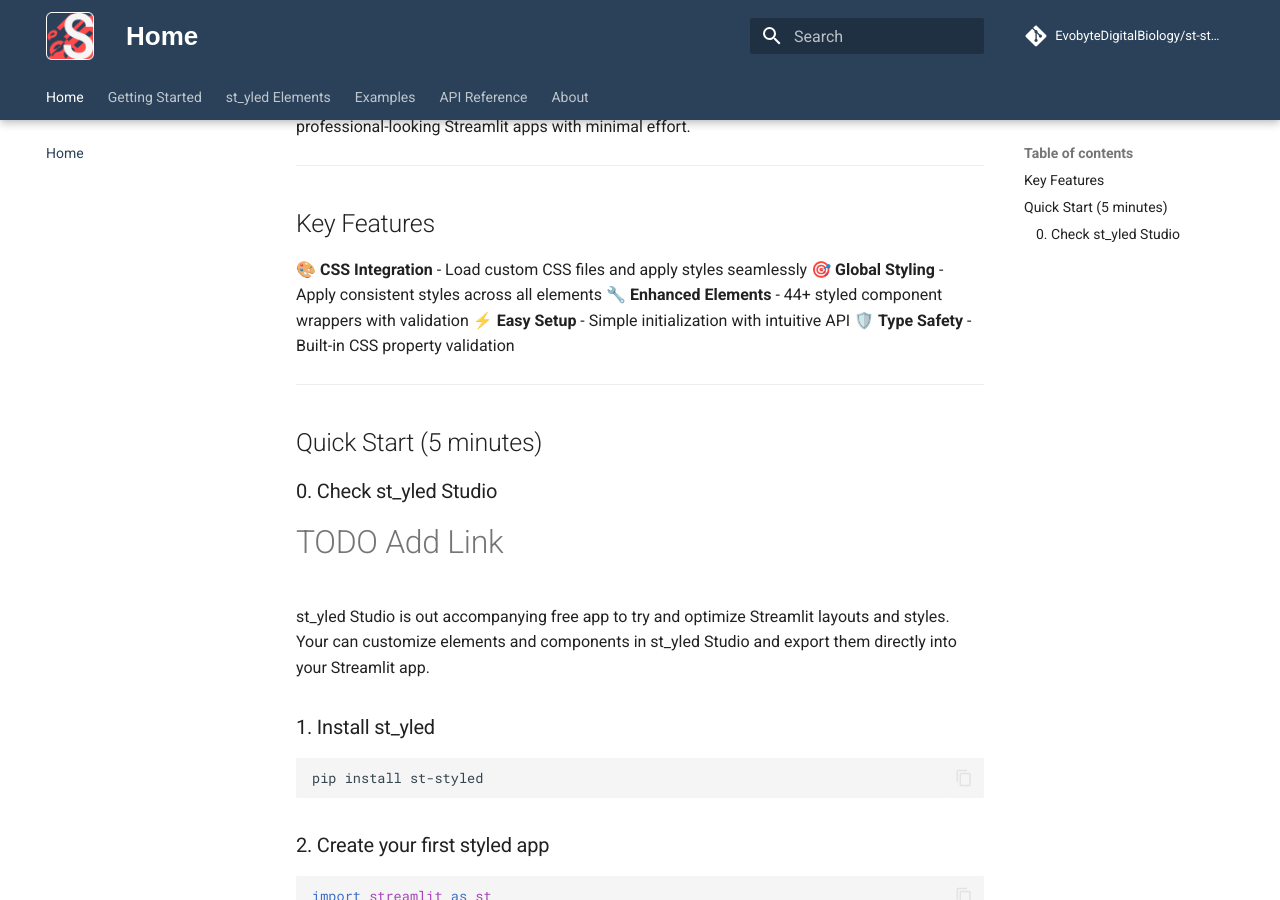
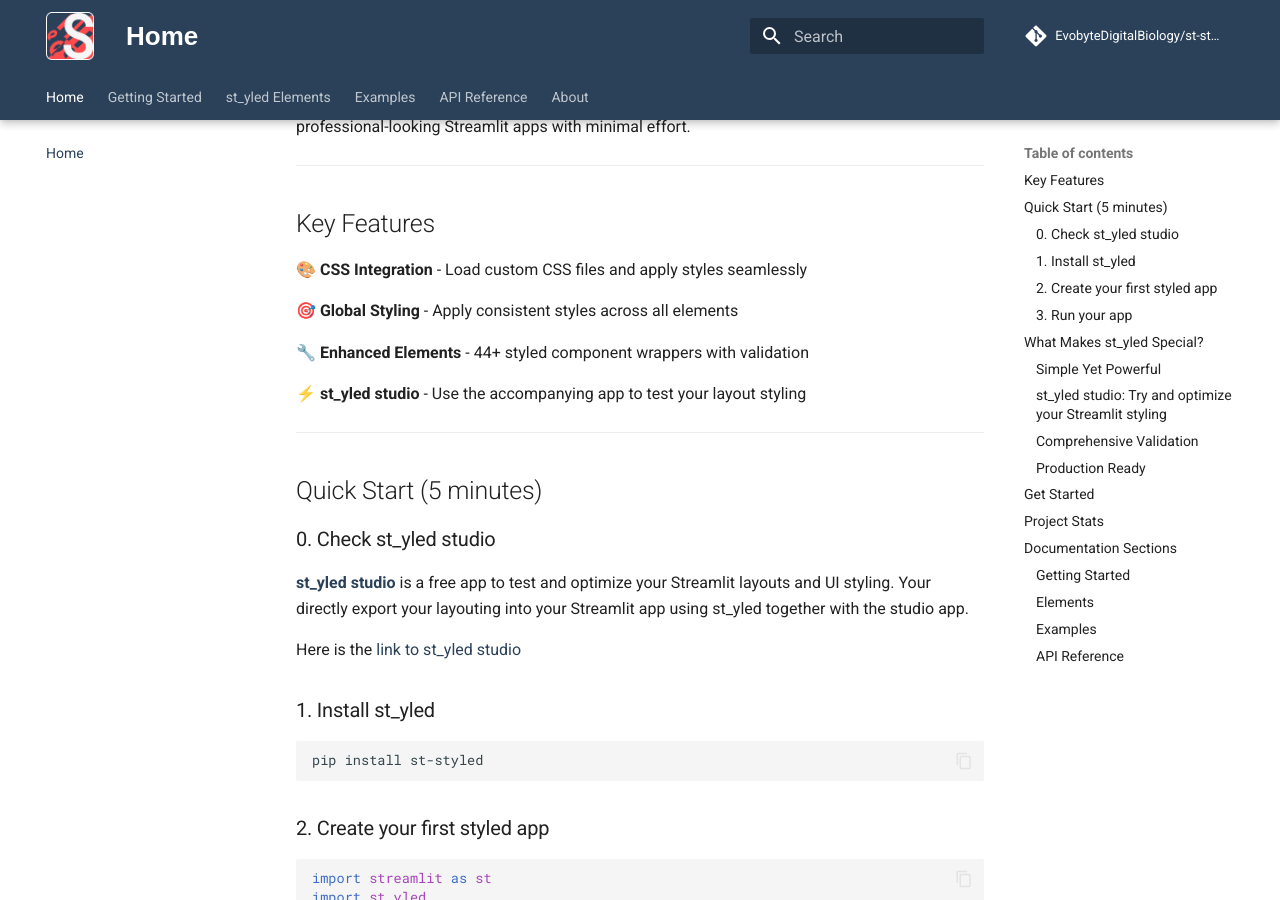
Before and after one commit to EvobyteDigitalBiology/st-styled, an MkDocs documentation site: the page built from docs/index.md, in a window 1280 px wide and 900 px high, scrolled down 272 px. Built offline with MkDocs 1.6.1 and Material for MkDocs 9.7.7, drawn with Linux system fonts in a browser that asks for light colours; comment, search, counter and statistics services are not loaded; some of the changed text lies outside the part shown.

Commit message:
Docs: Update

````diff
--- a/docs/changelog.md
+++ b/docs/changelog.md
@@ -5,10 +5,11 @@
 The format is based on [Keep a Changelog](https://keepachangelog.com/en/1.1.0/),
 and this project adheres to [Semantic Versioning](https://semver.org/spec/v2.0.0.html).
 
-## [Unreleased]
+## v0.1.0
 
 ### Added
 
+- First release with elements and theme styling
 
 ### Changed
 
--- a/docs/index.md
+++ b/docs/index.md
@@ -11,20 +11,23 @@
 ## Key Features
 
 🎨 **CSS Integration** - Load custom CSS files and apply styles seamlessly
+
 🎯 **Global Styling** - Apply consistent styles across all elements
+
 🔧 **Enhanced Elements** - 44+ styled component wrappers with validation
-⚡ **Easy Setup** - Simple initialization with intuitive API
-🛡️ **Type Safety** - Built-in CSS property validation
+
+⚡ **st_yled studio** - Use the accompanying app to test your layout styling
 
 ---
 
 ## Quick Start (5 minutes)
 
-### 0. Check st_yled Studio
+### 0. Check st_yled studio
 
-#TODO Add Link
-st_yled Studio is out accompanying free app to try and optimize Streamlit layouts and styles.
-Your can customize elements and components in st_yled Studio and export them directly into your Streamlit app.
+[**st_yled studio**](https://styled-studio.streamlit.app/) is a free app to test and optimize your Streamlit layouts and UI styling.
+Your directly export your layouting into your Streamlit app using st_yled together with the studio app.
+
+Here is the [link to st_yled studio](https://styled-studio.streamlit.app/)
 
 ### 1. Install st_yled
 
@@ -92,10 +95,11 @@
 st_yled.button("Click me!", background_color="#4ecdc4")
 ```
 
-### st_yled Studio: Try and optimize your Streamlit styling
+### st_yled studio: Try and optimize your Streamlit styling
 
-st_yled Studio is an open and free webapp for you to try, configure and optimize theming and styling of you Streamlit app.
-Visit (#TDOD) and transform your Streamlit app in a unique and professional experience.
+st_yled studio is an open and free webapp for you to try, configure and optimize theming and styling of you Streamlit app.
+
+Here is the [link to st_yled studio](https://styled-studio.streamlit.app/)
 
 Once optimized, you can export your app layout and save in the `.streamlit` folder of your app. st_yled will automatically make use of your custom layout.
 
--- a/docs/readme.md
+++ b/docs/readme.md
@@ -8,16 +8,17 @@
 
 **st_yled** provides advanced styling capabilities and enhanced components for Streamlit applications. Style your Streamlit apps with CSS, create custom themes, and use enhanced component wrappers with built-in styling support and parameter validation.
 
+Check the [st_yled studio](https://styled-studio.streamlit.app/) app to test and configure layouts and UI elements for you Streamlit app.
+
 ## ✨ Features
 
-- 🎨 **CSS Integration** - Load custom CSS files and apply styles to Streamlit components
-- 🎯 **Global Styling** - Apply consistent styles across all components of the same type
-- 🔧 **Component Wrappers** - Enhanced versions of 44+ Streamlit components with styling parameters
-- ✅ **Parameter Validation** - Comprehensive CSS property validation with helpful error messages
-- 📱 **Responsive Design** - CSS-based responsive layouts and mobile-friendly styling
-- ⚡ **Easy Setup** - Simple initialization and intuitive API
-- 🎪 **Theme Support** - Create and apply custom themes to your applications
-- 🛡️ **Type Safety** - Built-in validation for CSS properties and values
+🎨 **CSS Integration** - Load custom CSS files and apply styles seamlessly
+
+🎯 **Global Styling** - Apply consistent styles across all elements
+
+🔧 **Enhanced Elements** - 44+ styled component wrappers with validation
+
+⚡ **st_yled studio** - Use the accompanying app to test your layout styling
 
 ## 🚀 Quick Start
 
@@ -329,47 +330,15 @@
 poetry run pytest tests/test_styler_integration.py       # Integration tests
 ```
 
-## 🤝 Contributing
-
-Contributions are welcome! Please see our [Contributing Guide](CONTRIBUTING.md) for details.
-
-### Development Setup
-
-1. Fork and clone the repository
-2. Install dependencies: `poetry install --with dev`
-3. Install pre-commit hooks: `poetry run pre-commit install`
-4. Make changes and run tests: `poetry run pytest`
-5. Submit a pull request
-
-### Development Tools
-
-- **Poetry** for dependency management
-- **Pytest** for testing with comprehensive coverage
-- **Pre-commit** for code quality checks
-- **Ruff** for linting and formatting
-- **MyPy** for type checking
-
-## 📈 Roadmap
-
-Upcoming features and improvements:
-
-- 🎯 **Enhanced Component Support** - Additional Streamlit components with styling
-- 🎨 **Theme Marketplace** - Pre-built themes for common use cases
-- 📱 **Mobile Components** - Mobile-optimized component variants
-- ⚡ **Performance Optimizations** - Further CSS generation improvements
-- 🔌 **Plugin System** - Extensible styling system for custom components
-
 ## 📝 License
 
 This project is licensed under the MIT License - see the [LICENSE](LICENSE) file for details.
 
 ## 🔗 Links
 
-- **📚 Documentation:** [Component Reference](docs/COMPONENT_REFERENCE.md) | [Validation Guide](docs/VALIDATION_GUIDE.md) | [Advanced Examples](docs/ADVANCED_EXAMPLES.md)
 - **🐙 Source Code:** [GitHub Repository](https://github.com/EvobyteDigitalBiology/st-styled)
 - **🐛 Issue Tracker:** [GitHub Issues](https://github.com/EvobyteDigitalBiology/st-styled/issues)
 - **📦 PyPI Package:** [st-styled](https://pypi.org/project/st-styled/)
-- **📊 Test Coverage:** [Coverage Report](htmlcov/index.html)
 
 ## ❓ Support
 
@@ -380,17 +349,6 @@
 3. 💬 Create a [new issue](https://github.com/EvobyteDigitalBiology/st-styled/issues/new)
 4. 📧 Contact the maintainers
 
-## 🌟 Showcase
-
-Projects using st_yled:
-
-- **Executive Dashboards** - Financial and business intelligence dashboards
-- **Data Applications** - Interactive data analysis and visualization tools
-- **Admin Panels** - Styled administrative interfaces
-- **Customer Portals** - User-facing applications with custom branding
-
-> Share your st_yled projects by creating an issue with the "showcase" label!
-
 ---
 
 **Made with ❤️ by [EVOBYTE](www.evo-byte.com) for the Streamlit community**
````
Also changed, not shown: docs/getting-started/first-app.md (+10 -3 lines), docs/getting-started/installation.md (+3 -2 lines).
